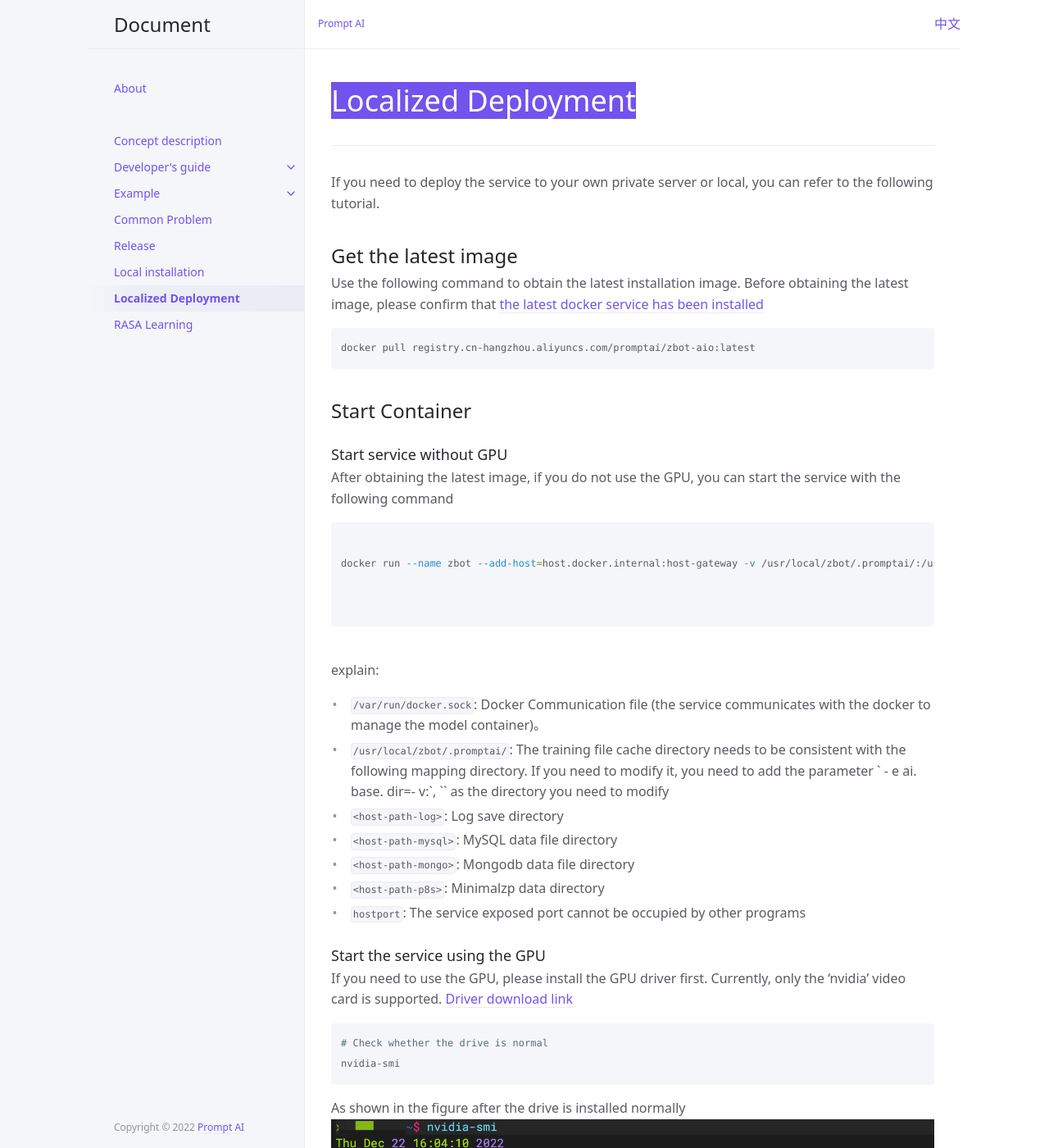
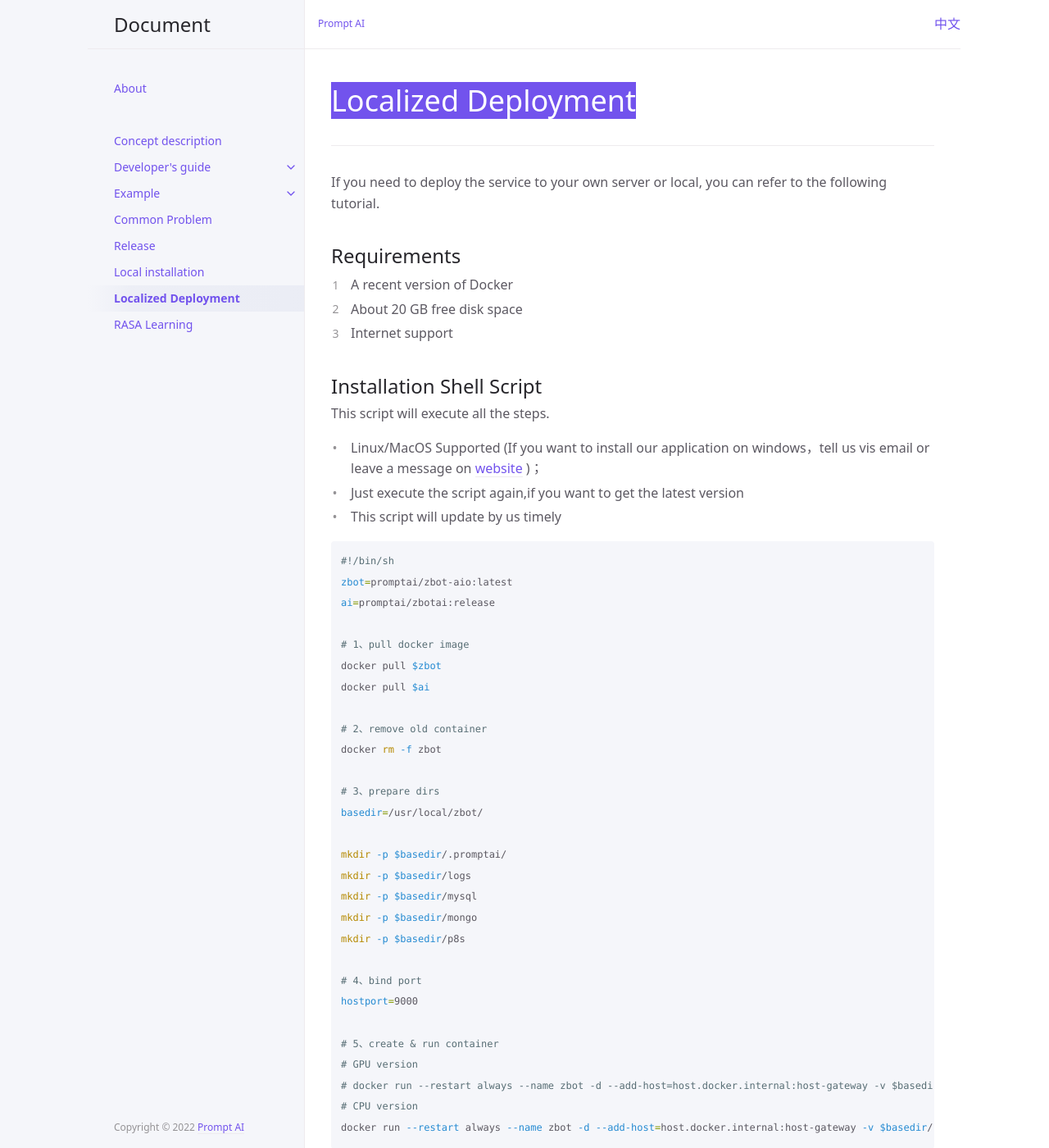
Before and after one commit to PromptAI/promptdialog, a Jekyll site: the page built from docs/docs/en/private_deploy/index.md, in a window 1280 px wide and 1400 px high. Shown: the whole window at 82% size. Built offline with Jekyll 4.4.1, drawn with Linux system fonts in a browser that asks for light colours; some of the changed text lies outside the part shown.

Commit message:
1、update private install

````diff
--- a/docs/docs/en/private_deploy/index.md
+++ b/docs/docs/en/private_deploy/index.md
@@ -8,32 +8,73 @@ nav_order: 9
 {: .no_toc .header }
 
 ----
-If you need to deploy the service to your own private server or local, you can refer to the following tutorial.
+If you need to deploy the service to your own server or local, you can refer to the following tutorial.
+
+## Requirements
+1. A recent version of Docker
+2. About 20 GB free disk space
+3. Internet support
+
+## Installation Shell Script
+This script will execute all the steps.
+
+- Linux/MacOS Supported (If you want to install our application on windows，tell us vis email or leave a  message on [website](https://www.promptai.cn/) )；
+- Just execute the script again,if you want to get the latest version
+- This script will update by us timely
+
+
+```shell
+#!/bin/sh
+zbot=promptai/zbot-aio:latest
+ai=promptai/zbotai:release
+
+# 1、pull docker image
+docker pull $zbot
+docker pull $ai
+
+# 2、remove old container
+docker rm -f zbot
+
+# 3、prepare dirs
+basedir=/usr/local/zbot/
+
+mkdir -p $basedir/.promptai/
+mkdir -p $basedir/logs
+mkdir -p $basedir/mysql
+mkdir -p $basedir/mongo
+mkdir -p $basedir/p8s
+
+# 4、bind port
+hostport=9000
+
+# 5、create & run container
+# GPU version
+# docker run --restart always --name zbot -d --add-host=host.docker.internal:host-gateway -v $basedir/.promptai/:$basedir/.promptai/:rw -v /var/run/docker.sock:/var/run/docker.sock  -v $basedir/logs:/data/logs -v $basedir/mysql:/data/mysql -v $basedir/mongo:/data/mongo -v $basedir/p8s:/data/minimalzp/p8s -e ai.base.dir=$basedir/.promptai/ -p $hostport:80 --gpus all $zbot
+# CPU version
+docker run --restart always --name zbot -d --add-host=host.docker.internal:host-gateway -v $basedir/.promptai/:$basedir/.promptai/:rw -v /var/run/docker.sock:/var/run/docker.sock  -v $basedir/logs:/data/logs -v $basedir/mysql:/data/mysql -v $basedir/mongo:/data/mongo -v $basedir/p8s:/data/minimalzp/p8s -e ai.base.dir=$basedir/.promptai/ -p $hostport:80  $zbot
+```
 
 ## Get the latest image
 
 Use the following command to obtain the latest installation image. Before obtaining the latest image, please confirm that [the latest docker service has been installed](https://docs.docker.com/get-docker/)
 
 ```shell
-docker pull registry.cn-hangzhou.aliyuncs.com/promptai/zbot-aio:latest
+docker pull promptai/zbot-aio:latest
 ```
 ## Start Container
 
 ### Start service without GPU
 After obtaining the latest image, if you do not use the GPU, you can start the service with the following command
 ```shell
-
-docker run --name zbot --add-host=host.docker.internal:host-gateway -v /usr/local/zbot/.promptai/:/usr/local/zbot/.promptai/:rw -v /var/run/docker.sock:/var/run/docker.sock  -v <host-path-log>:/data/logs -v <host-path-mysql>:/data/mysql -v <host-path-mongo>:/data/mongo -v <host-path-p8s>:/data/minimalzp/p8s -p hostport:80  registry.cn-hangzhou.aliyuncs.com/promptai/zbot-aio:latest
-
-
+docker run --restart always --name zbot -d --add-host=host.docker.internal:host-gateway -v <host-path>/.promptai/:<host-path>/.promptai/:rw -v /var/run/docker.sock:/var/run/docker.sock  -v <host-path-log>:/data/logs -v <host-path-mysql>:/data/mysql -v <host-path-mongo>:/data/mongo -v <host-path-p8s>:/data/minimalzp/p8s  -e ai.base.dir=<host-path>/.promptai/ -p hostport:80  promptai/zbot-aio:latest
 ```
 <br/>explain:
 - `/var/run/docker.sock`: Docker Communication file (the service communicates with the docker to manage the model container)。
-- `/usr/local/zbot/.promptai/`: The training file cache directory needs to be consistent with the following mapping directory. If you need to modify it, you need to add the parameter ` - e ai. base. dir=<path>- v<path>:<path>`, `<path>` as the directory you need to modify
+- `<host-path>/.promptai/`: The training file cache directory
 - `<host-path-log>`: Log save directory
 - `<host-path-mysql>`: MySQL data file directory
 - `<host-path-mongo>`: Mongodb data file directory
-- `<host-path-p8s>`: Minimalzp data directory
+- `<host-path-p8s>`: Minimalzp data directory (Statistical access, evaluation etc)
 - `hostport`: The service exposed port cannot be occupied by other programs
 
 ### Start the service using the GPU
@@ -49,9 +90,7 @@ As shown in the figure after the drive is installed normally
 Start the service and use the GPU. All GPUs of the current computer are used by default. If you need to specify GPUs, please refer to [the documentation](https://docs.docker.com/engine/reference/commandline/run/#access-an-nvidia-gpu)
 ```shell
 # Use GPU
-
-docker run --name zbot --add-host=host.docker.internal:host-gateway -v /usr/local/zbot/.promptai/:/usr/local/zbot/.promptai/:rw -v /var/run/docker.sock:/var/run/docker.sock  -v <host-path-log>:/data/logs -v <host-path-mysql>:/data/mysql -v <host-path-mongo>:/data/mongo -v <host-path-p8s>:/data/minimalzp/p8s -p hostport:80 --gpus all registry.cn-hangzhou.aliyuncs.com/promptai/zbot-aio:latest
-
+docker run --restart always --name zbot -d --add-host=host.docker.internal:host-gateway -v <host-path>/.promptai/:<host-path>/.promptai/:rw -v /var/run/docker.sock:/var/run/docker.sock  -v <host-path-log>:/data/logs -v <host-path-mysql>:/data/mysql -v <host-path-mongo>:/data/mongo -v <host-path-p8s>:/data/minimalzp/p8s  -e ai.base.dir=<host-path>/.promptai/ -p hostport:80  --gpus all promptai/zbot-aio:latest
 ```
 
 ### Installation is complete
@@ -80,6 +119,25 @@ When we debug and publish the project, the system will create (by starting a new
 ### Start time
 The first startup will take a long time because the system will pull the container's docker image (this process occurs automatically). Please be patient.
 
+#### About the data
+All the date stored in your machine. We will collect some necessary information so that we can evaluate the follow-up plan.
+
+If you install the current app, you have consented to the collection of this information
+
+Details:
+
+1、Start up metric -  install or start up
+
+| name | data type | description |
+| ------ | ------ | ------ |
+| init | Boolean | Install or update(restart container) |
+
+This metric will be record when system up. For example: create container、restart container .this code in container path: `/scripts/startup.sh`。
+
+
+## Update
+Pull the latest docker image & created the container again `If you install by the shell script，just execute the script again`
+
 ## Get help
 Please scan the code to join the WeChat group for help. The WeChat QR code can be viewed in the upper right corner after login the system.
 Website: https://www.promptai.cn
````
Also changed, not shown: other parts of docs/docs/en/private_deploy/index.md (+1 -1 lines), docs/docs/zh/private_deploy/index.md (+5 -5 lines).
